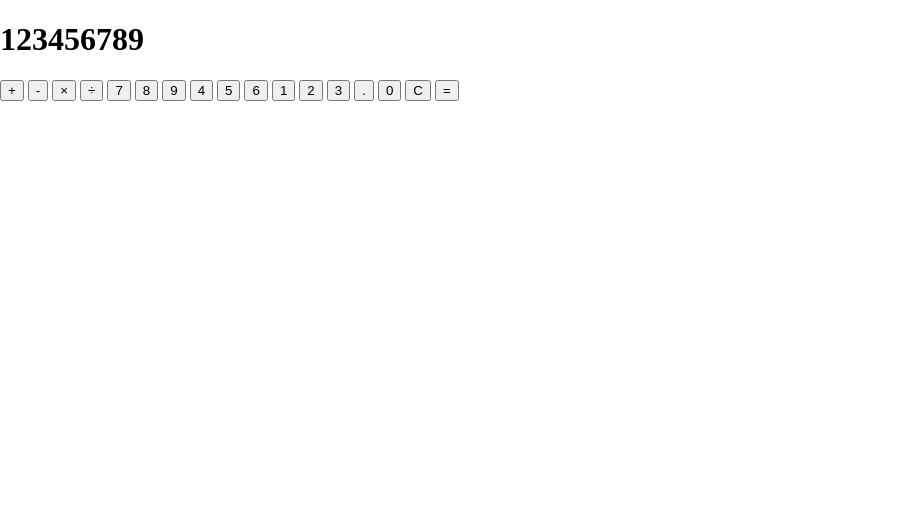
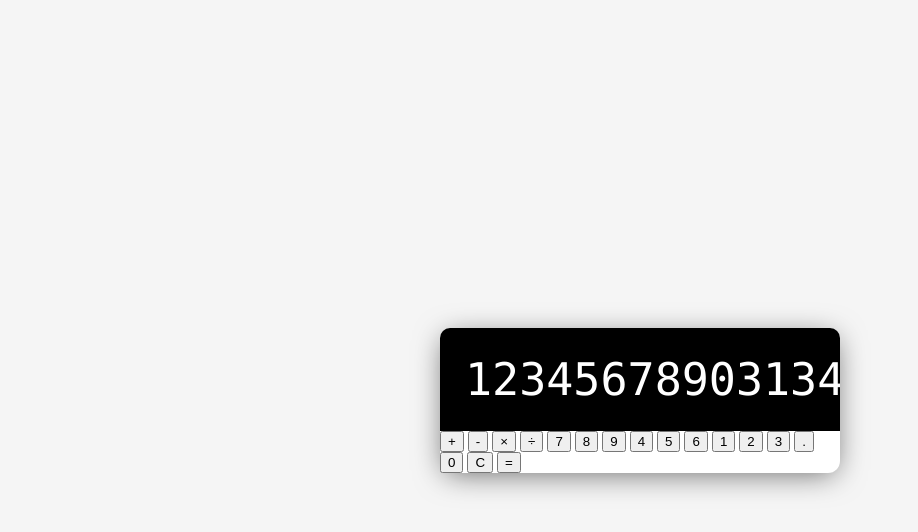
Before and after one commit to Pats101/simple-calculator, a plain HTML site: page index.html in a window 1280 px wide. Shown: the whole page, without its empty margins (0-918 px from the left). Drawn offline with Linux system fonts and the light colour scheme.

Commit message:
worked on UI display and styling

```diff
--- a/index.html
+++ b/index.html
@@ -12,7 +12,7 @@
     <div class="calculator">
         <!-- Display -->
         <div class="calculator-display">
-            <h1>123456789</h1>
+            <h1>1234567890313465464879431494136</h1>
         </div>
         <!-- Buttons -->
         <div class="calculator-buttons">
--- a/style.css
+++ b/style.css
@@ -6,4 +6,53 @@ html {
 body {
   margin: 0;
   min-height: 100vh;
+  display: flex;
+  justify-content: center;
+  align-items: center;
+  background: whitesmoke;
+  /* background: linear-gradient(to right, #b92b27, #1565c0); */
 }
+
+.calculator {
+  background: white;
+  width: 400px;
+  border-radius: 12px;
+  box-shadow: 0 5px 30px -5px rgba(0, 0, 0, 0.6);
+}
+
+.calculator-display {
+  background: black;
+  color: white;
+  margin: 0;
+  display: flex;
+  align-items: center;
+  justify-content: flex-end;
+  border-radius: 10px 10px 0 0;
+}
+
+/* Display */
+.calculator-display h1 {
+  margin: 0;
+  padding: 25px;
+  font-size: 45px;
+  font-family: 'Lucida Console', sans-serif;
+  font-weight: 100;
+  overflow-x: auto;
+}
+
+/* Custom Scrollbar */
+::-webkit-scrollbar {
+  width: 10px;
+}
+
+::-webkit-scrollbar-track {
+  background: #f1f1f1;
+}
+
+::-webkit-scrollbar-thumb {
+  background: #888;
+}
+
+::-webkit-scrollbar-thumb:hover {
+  background: #555;
+}
```
